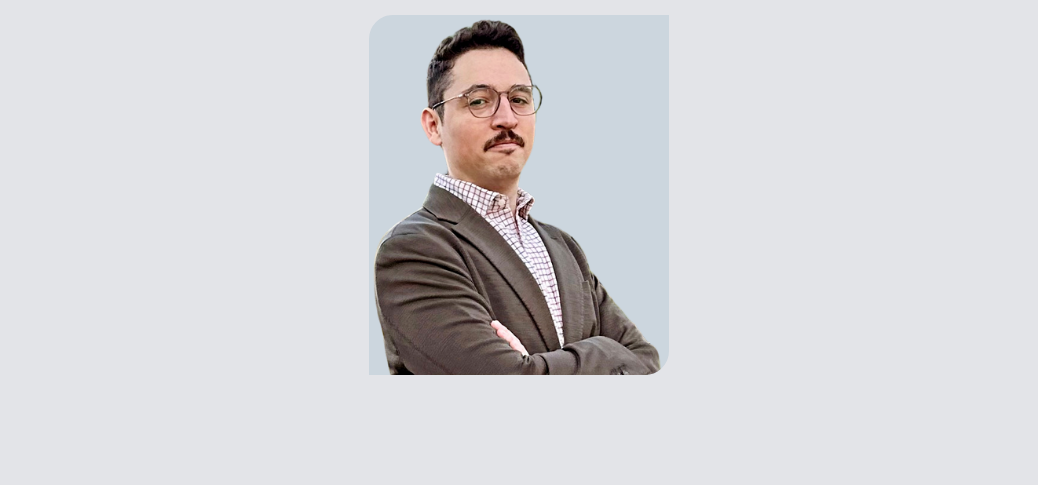
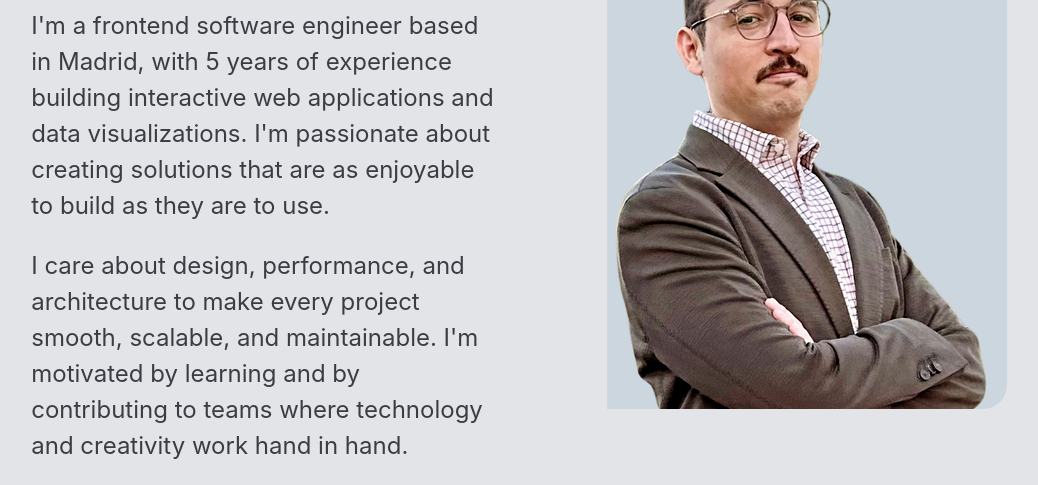
Before and after one commit to 40detectives/doodle-viewport-vanguard, a website built with Vite: page src/pages/about.html in a window 1280 px wide. Shown: the part 301-786 px from the top of the page, without its empty margins (121-1159 px from the left). Built offline with nearby package versions, Linux system fonts and the light colour scheme.

Commit message:
feat(about): add bigger screens responsive layout
Adjusts global styles to optimize layout and typography for desktop-like viewports.
Transitions the main article content to a two-column grid, reconfigures image positioning and sizing, and refines overall content width and padding for improved readability and aesthetics.
Increases base font size for better legibility on larger displays.

```diff
--- a/src/styles/global.css
+++ b/src/styles/global.css
@@ -39,11 +39,17 @@
   p {
     line-height: 1.5;
   }
+
+  @media(width >= 750px) {
+    :root {
+      --base-font-size: 1.5rem;
+    }
+  }
 }
 
 @layer layout {
   .wrapper {
-    max-width: 900px;
+    max-width: 60ch;
     margin: 0 auto;
     padding: 1rem;
   }
@@ -68,6 +74,23 @@
     flex-flow: row wrap;
     gap: 2rem;
     justify-content: center;
+  }
+
+  @media(width >= 750px) {
+    .wrapper {
+      padding: 5rem;
+      max-width: 75ch;
+    }
+
+    .main-article {
+      grid-template-columns: 1fr 1fr;
+      align-items: center;
+      text-align: left;
+    }
+
+    .icons {
+      justify-content: start;
+    }
   }
 }
 
@@ -118,4 +141,16 @@
     border-radius: var(--corners);
     background-color: #ccd6de;
   }
+
+  @media(width >= 750px) {
+    .main-article img {
+      max-height: 500px;
+      margin: 0 0 0 auto;
+      object-fit: none;
+      object-position: 20% 0%;
+      overflow: auto;
+      height: auto;
+      width: 400px;
+    }
+  }
 }
```
